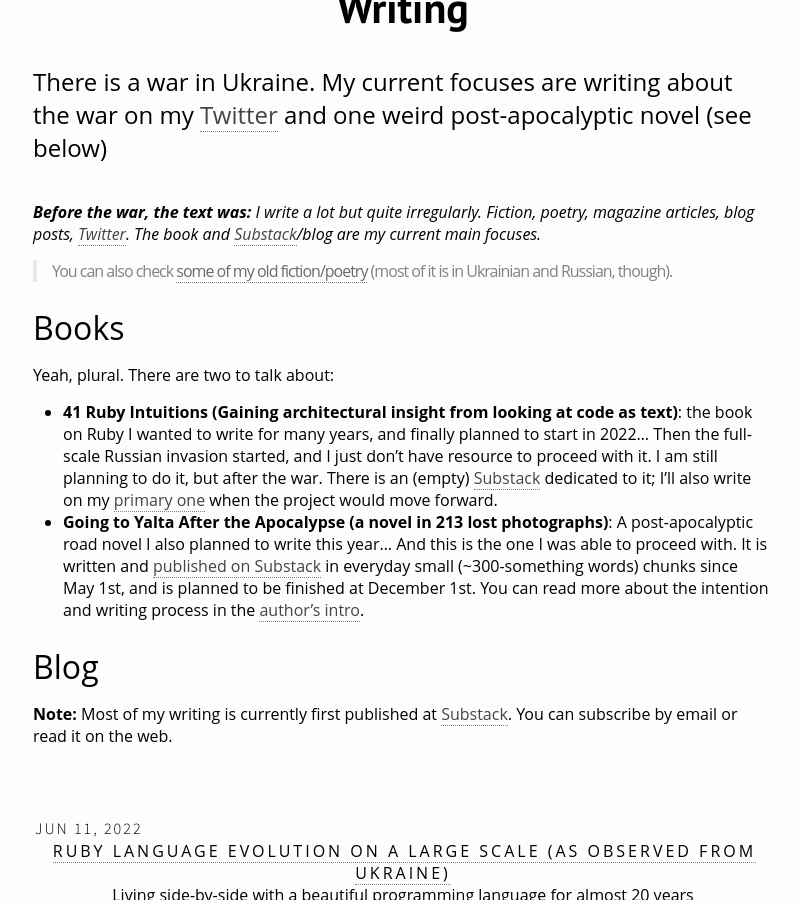
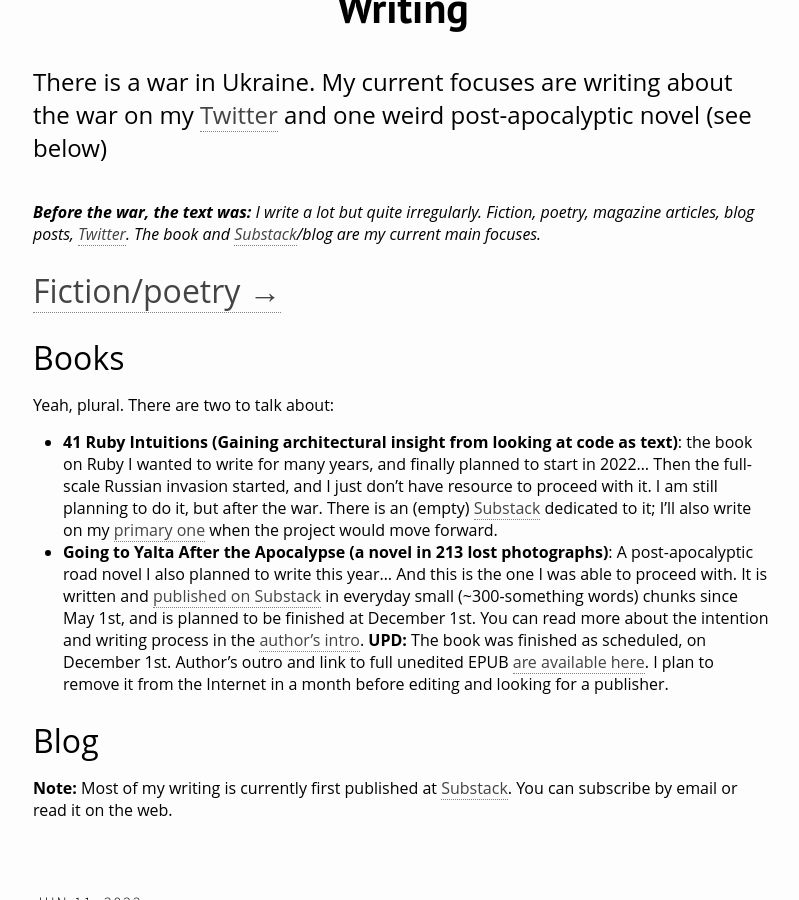
Before and after one commit to zverok/zverok.github.io, a Jekyll site: the page built from writing.md, in a window 1280 px wide and 900 px high, scrolled down 316 px. Shown: the whole window, without its empty margins (237-1036 px from the left). Built offline with Jekyll 4.4.1, drawn with Linux system fonts in a browser that asks for light colours; nearby versions of some CDN libraries.

Commit message:
Restructure writing/fiction section

```diff
--- a/_config.yml
+++ b/_config.yml
@@ -20,3 +20,9 @@ theme-dark: false #Set to true to change to dark website theme
 # plugins: [jekyll-paginate, kramdown]
 # Build settings
 markdown: kramdown
+
+plugins:
+  - jekyll-redirect-from
+
+whitelist:
+  - jekyll-redirect-from
--- a/writing.md
+++ b/writing.md
@@ -12,14 +12,14 @@ permalink: /writing/
 
 _**Before the war, the text was:** I write a lot but quite irregularly. Fiction, poetry, magazine articles, blog posts, <a href="https://twitter.com/zverok">Twitter</a>. The book and <a href="https://zverok.substack.com">Substack</a>/blog are my current main focuses._
 
-> You can also check [some of my old fiction/poetry](/writing/old/) (most of it is in Ukrainian and Russian, though).
+## [Fiction/poetry →](/writing/fiction/)
 
 ## Books
 
 Yeah, plural. There are two to talk about:
 
 * **41 Ruby Intuitions (Gaining architectural insight from looking at code as text)**: the book on Ruby I wanted to write for many years, and finally planned to start in 2022... Then the full-scale Russian invasion started, and I just don't have resource to proceed with it. I am still planning to do it, but after the war. There is an (empty) [Substack](https://rubyintuitions.substack.com/) dedicated to it; I'll also write on my [primary one](https://zverok.substack.com) when the project would move forward.
-* **Going to Yalta After the Apocalypse (a novel in 213 lost photographs)**: A post-apocalyptic road novel I also planned to write this year... And this is the one I was able to proceed with. It is written and [published on Substack](https://goingtoyalta.substack.com/) in everyday small (\~300-something words) chunks since May 1st, and is planned to be finished at December 1st. You can read more about the intention and writing process in the [author's intro](https://goingtoyalta.substack.com/p/pre-intro).
+* **Going to Yalta After the Apocalypse (a novel in 213 lost photographs)**: A post-apocalyptic road novel I also planned to write this year... And this is the one I was able to proceed with. It is written and [published on Substack](https://goingtoyalta.substack.com/) in everyday small (\~300-something words) chunks since May 1st, and is planned to be finished at December 1st. You can read more about the intention and writing process in the [author's intro](https://goingtoyalta.substack.com/p/pre-intro). **UPD:** The book was finished as scheduled, on December 1st. Author's outro and link to full unedited EPUB [are available here](https://goingtoyalta.substack.com/p/outro). I plan to remove it from the Internet in a month before editing and looking for a publisher.
 
 <!--
 ## "41 Ruby Intuitions"—book in progress {#ruby-intuitions}
```
Also changed, not shown: writing/fiction/index.md (added, +31 -0 lines), writing/fiction/jona21.md (renamed from writing/old/jona21.md, +2 -1 lines), writing/fiction/jona9.md (renamed from writing/old/jona9.md, +2 -1 lines), writing/old/index.html (deleted, +0 -29 lines).
